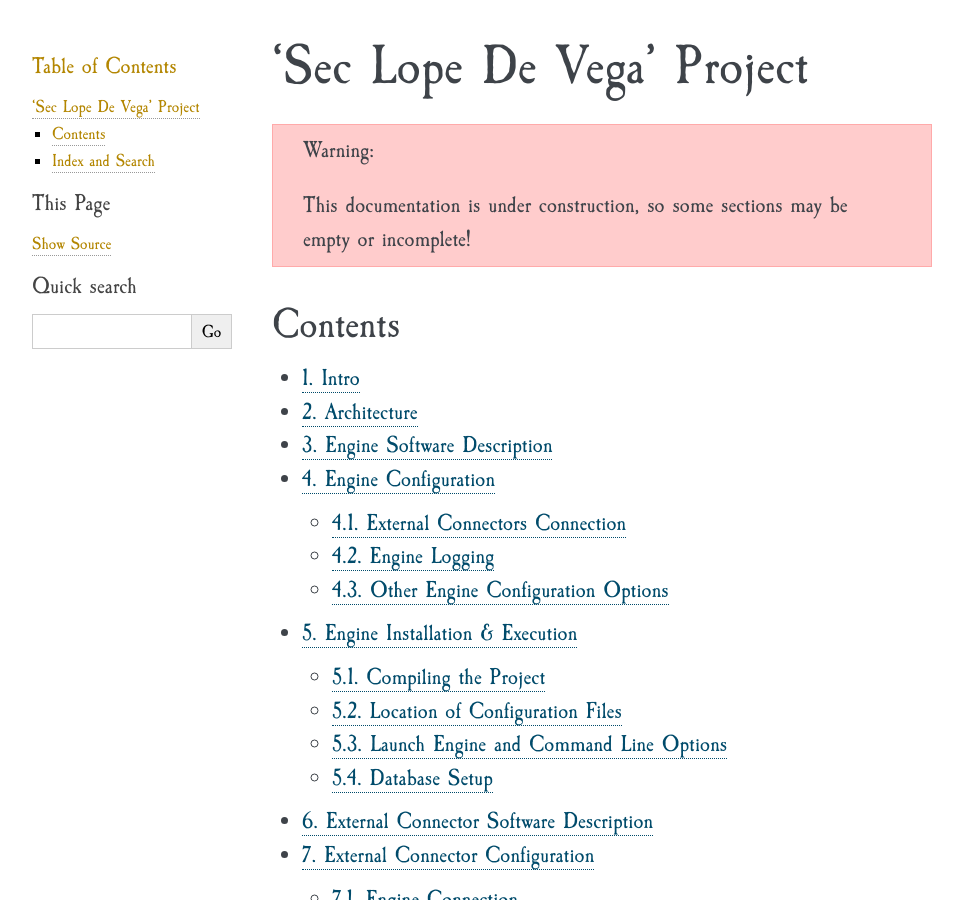
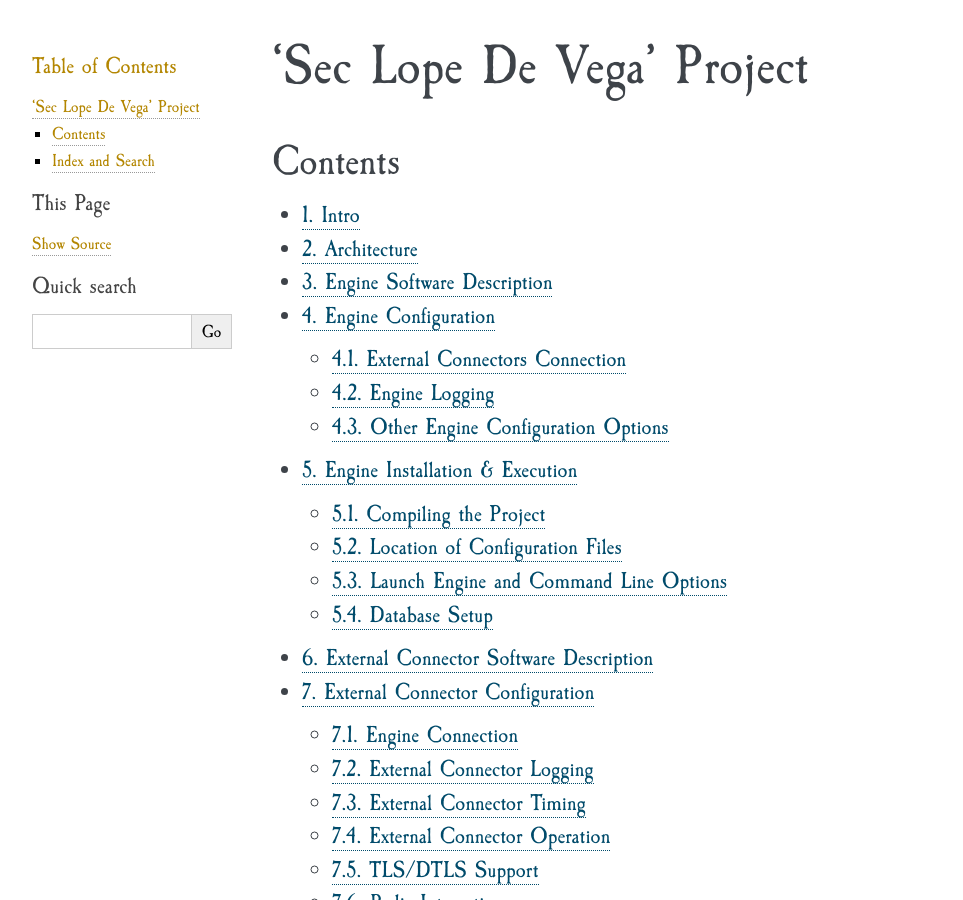
Before and after one commit to 4LB3R70D/SecLopeDeVega-Docs, a Sphinx documentation site: the page built from docs/source/index.rst, in a window 1280 px wide and 900 px high. Shown: the whole window, without its empty margins (148-1111 px from the left). Built offline with Sphinx 7.4.7, drawn with Linux system fonts in a browser that asks for light colours; pages that are not in the unit, such as notebooks, are missing from menus.

Commit message:
remove banner about documentation in progress

```diff
--- a/docs/source/index.rst
+++ b/docs/source/index.rst
@@ -5,11 +5,6 @@
 
 'Sec Lope De Vega' Project
 ==========================
-
-.. warning::
-   This documentation is under construction, so some sections may be empty or incomplete!
-
-
 .. _contents:
 
 Contents
```
